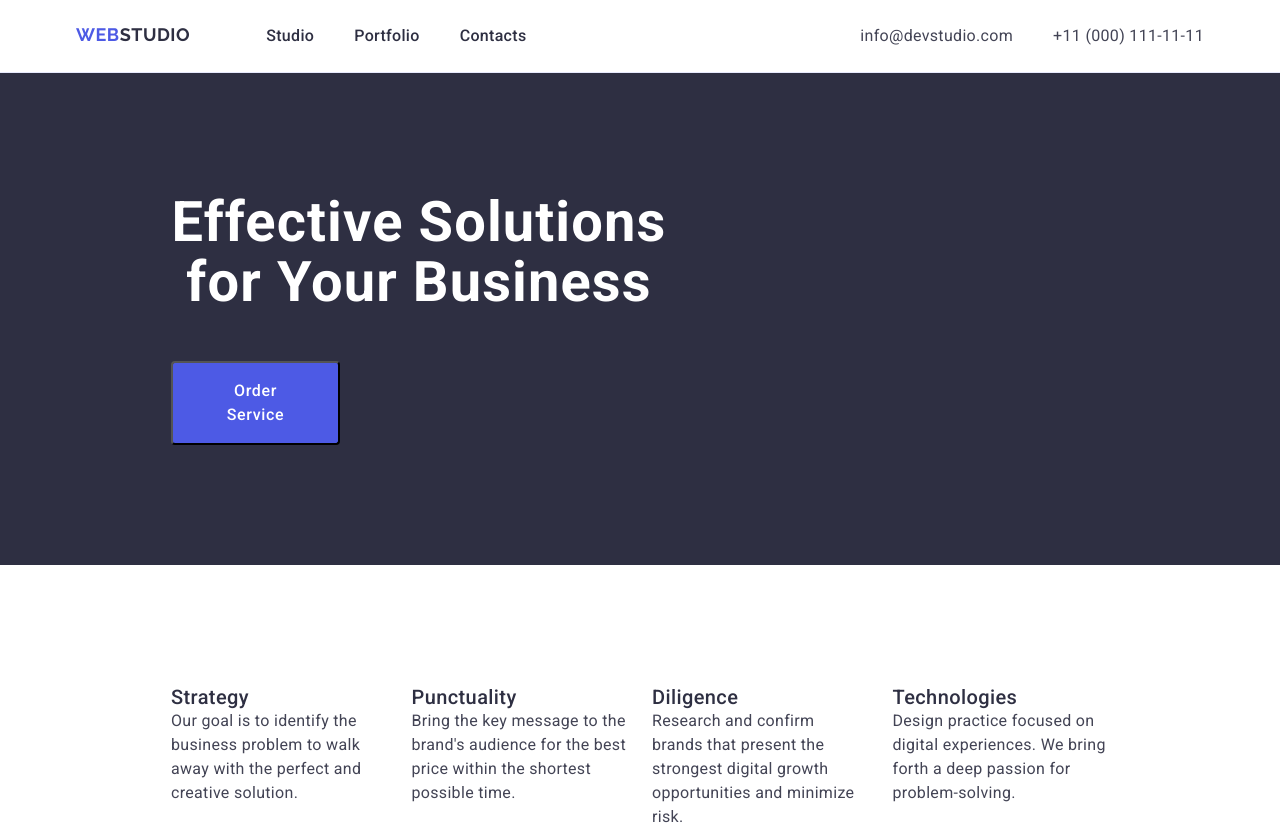
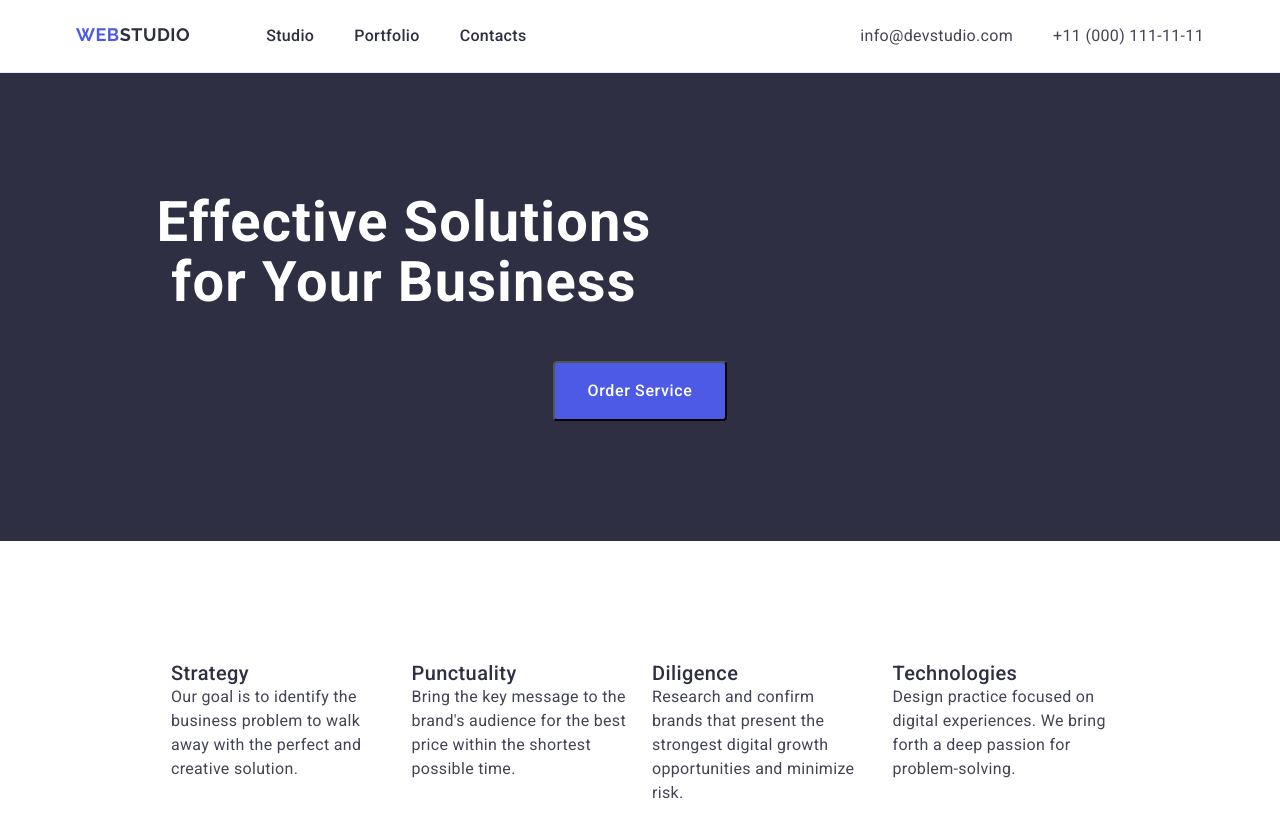
Before and after one commit to pixel22kov/goit-markup-hw-03, a plain HTML site: page index.html in a window 1280 px wide. Shown: the top 832 px of the page. Drawn offline with nearby package versions, Linux system fonts and the light colour scheme.

Commit message:
first attempt

```diff
--- a/css/styles.css
+++ b/css/styles.css
@@ -120,7 +120,7 @@ font-size: 16px;
         letter-spacing: 0.02em;
         text-align: center;
         color: #fff;
-        max-width: 496px;
+        width: 496px;
         margin-bottom: 48px;
 }
 
@@ -134,7 +134,8 @@ font-size: 16px;
         color: #fff;
         border-radius: 4px;
             padding: 16px 32px;
-            width: 169px;
+            margin: 0 auto;
+            display: block;
 }
 
 .button-order:hover,
--- a/index.html
+++ b/index.html
@@ -53,7 +53,7 @@
 
     <main>
       <section class="section main-section">
-        <div class="container">
+        <div class="contai">
           <h1 class="main-title">Effective Solutions for Your Business</h1>
           <button class="button-order" type="button">Order Service</button>
         </div>
```
